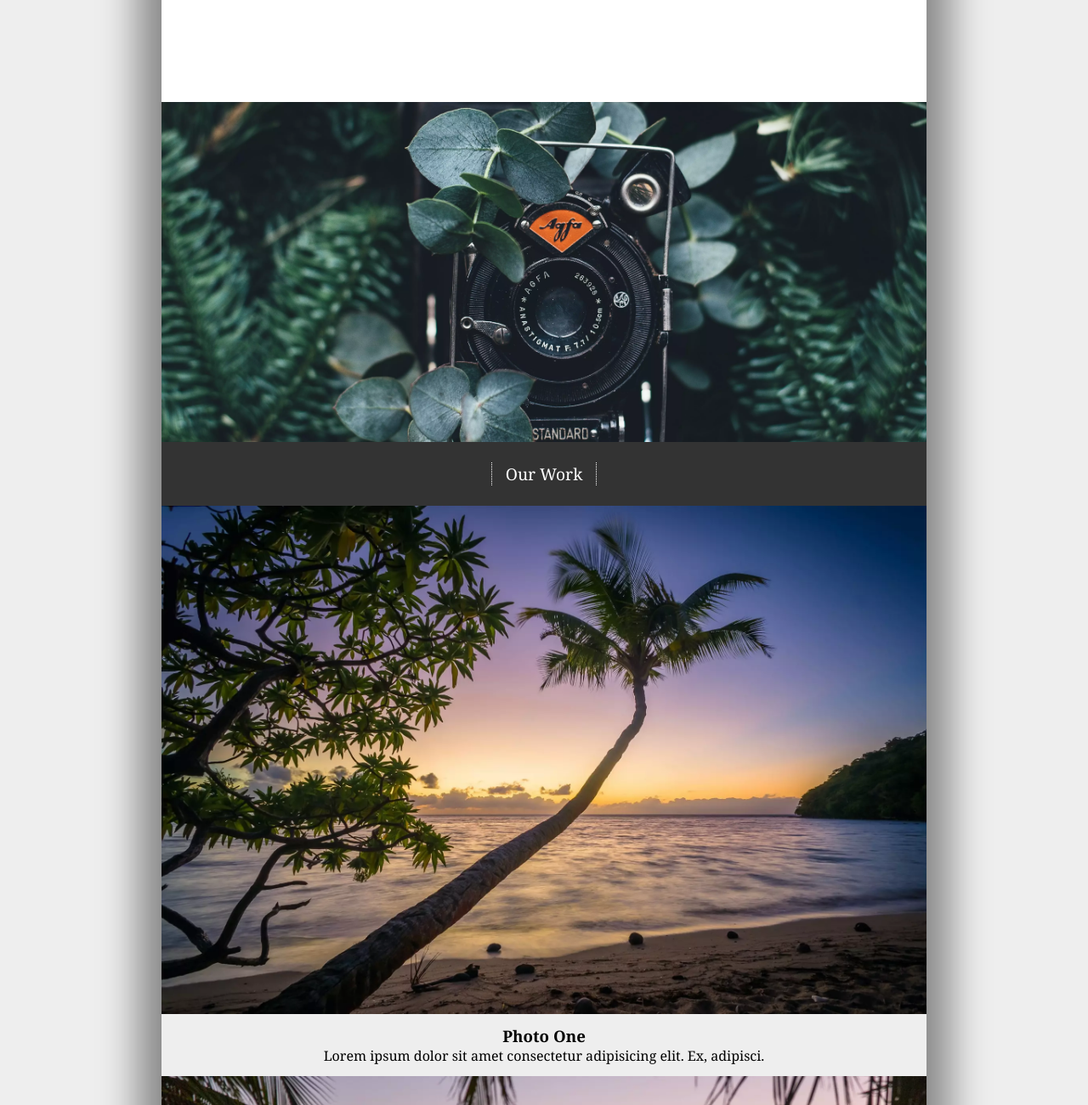
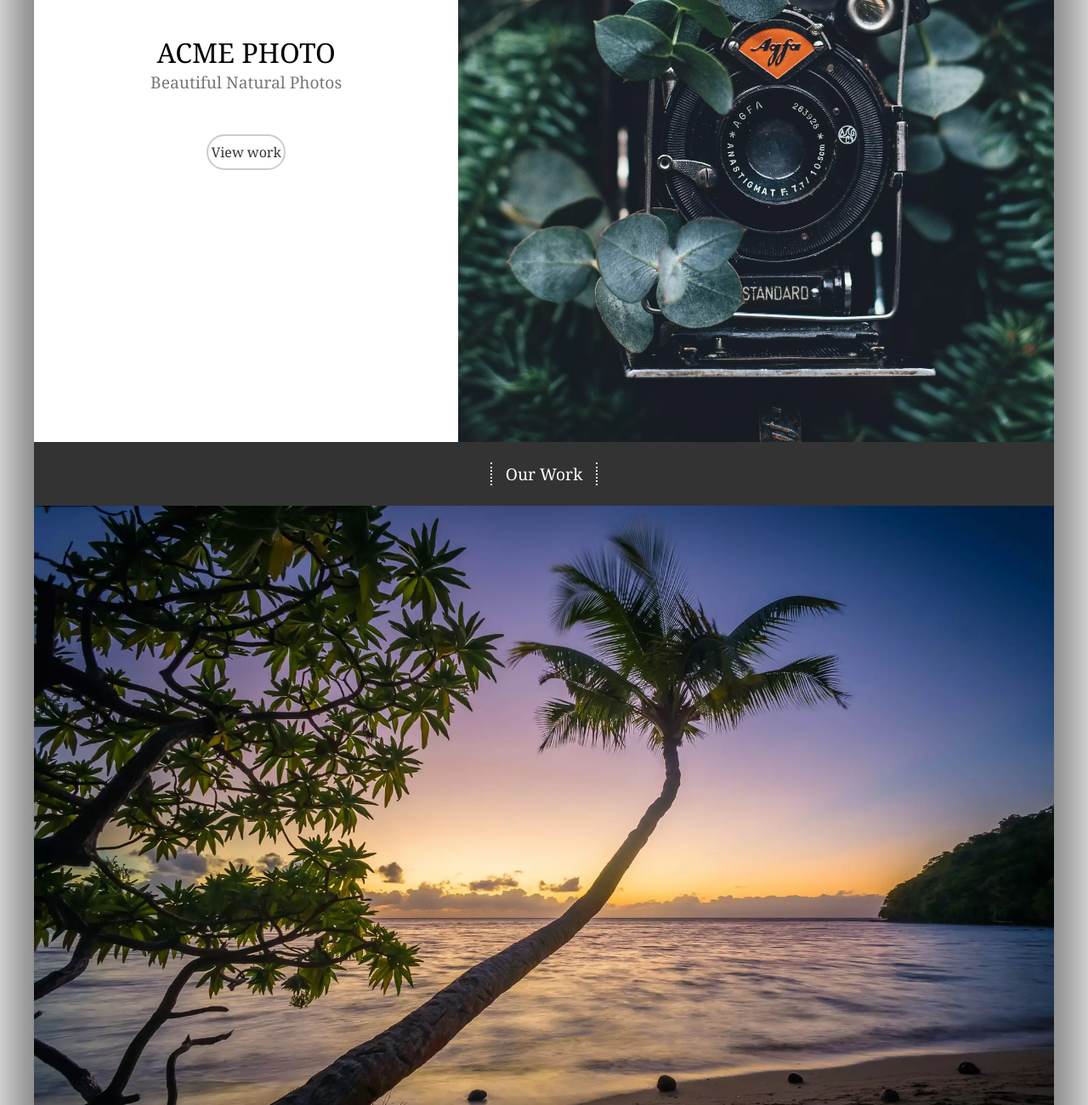
Before and after one commit to milan978gh/acme-photo, a plain HTML site: page index.html in a window 1280 px wide. Shown: the part 280-1580 px from the top of the page at 85% size. Drawn offline with nearby package versions, Linux system fonts and the light colour scheme.

Commit message:
main.js done

```diff
--- a/css/styles.css
+++ b/css/styles.css
@@ -24,7 +24,7 @@ img{
     width: 100%;
 }
 main{
-    max-width: 900px;
+    max-width: 1200px;
     margin: auto;
     box-shadow: 30px 0 40px rgba(0, 0, 0, .4),
                 -30px 0 40px rgba(0, 0, 0, .4);
@@ -44,19 +44,19 @@ main{
     padding-right: 1rem;
 }
 #landing-text h2{
-    color: #888;
+    color: #777;
 }
 .btn{
-    padding: .5rem 2rem;
-    border: 1px solid #ccc;
+    padding: 1rem 3rem;
+    border: 2px solid #ccc;
     display: inline-block;
-    margin: 2rem 0 0;
+    margin: 3rem 0 0;
     border-radius: 50px;
     color: #333;
-    transition: background .3s;
+    transition: background .5s;
 }
 .btn:hover{
-    background: #f4f4f4;
+    background: #ddd;
 }
 #landing-img{
     background: url(../img/main.webp);
@@ -73,8 +73,8 @@ main{
     color: #fff;
 }
 #header h2{
-    border-left: 1px dotted #fff;
-    border-right: 1px dotted #fff;
+    border-left: 2px dotted #fff;
+    border-right: 2px dotted #fff;
     display: inline-block;
     padding-left: 1rem;
     padding-right: 1rem;
@@ -83,3 +83,42 @@ main{
     padding: .8rem;
     text-align: center;
 }
+.caption::after{
+    content: '';
+    display: block;
+    background: #333;
+    width: 10rem;
+    height: 1px;
+    opacity: 1;
+    margin: .7rem auto .5rem;
+}
+footer{
+    text-align: center;
+    color: #333;
+    margin: auto;
+    padding: 2rem 1rem;
+}
+footer h3{
+    font-size: 3rem;
+    margin-bottom: 0;
+}
+
+/* screen 900-1200px */
+@media(min-width:900px){
+
+}
+
+/* screen above 1200px */
+@media(min-width: 1200px){
+    #landing{
+        display: flex;
+        height: 100%;
+    }
+    #landing-text,
+    #landing-img{
+        height: 100vh;
+    }
+    .btn{
+        padding: .5rem .2rem;
+    }
+}
--- a/js/main.js
+++ b/js/main.js
@@ -0,0 +1,9 @@
+// animate smooth scroll
+
+$('#view-work').on('click', function(){
+    const images = $('#images').position().top;
+
+    $('html, body').animate({
+        scrollTop: images
+    }, 600);
+});
```
